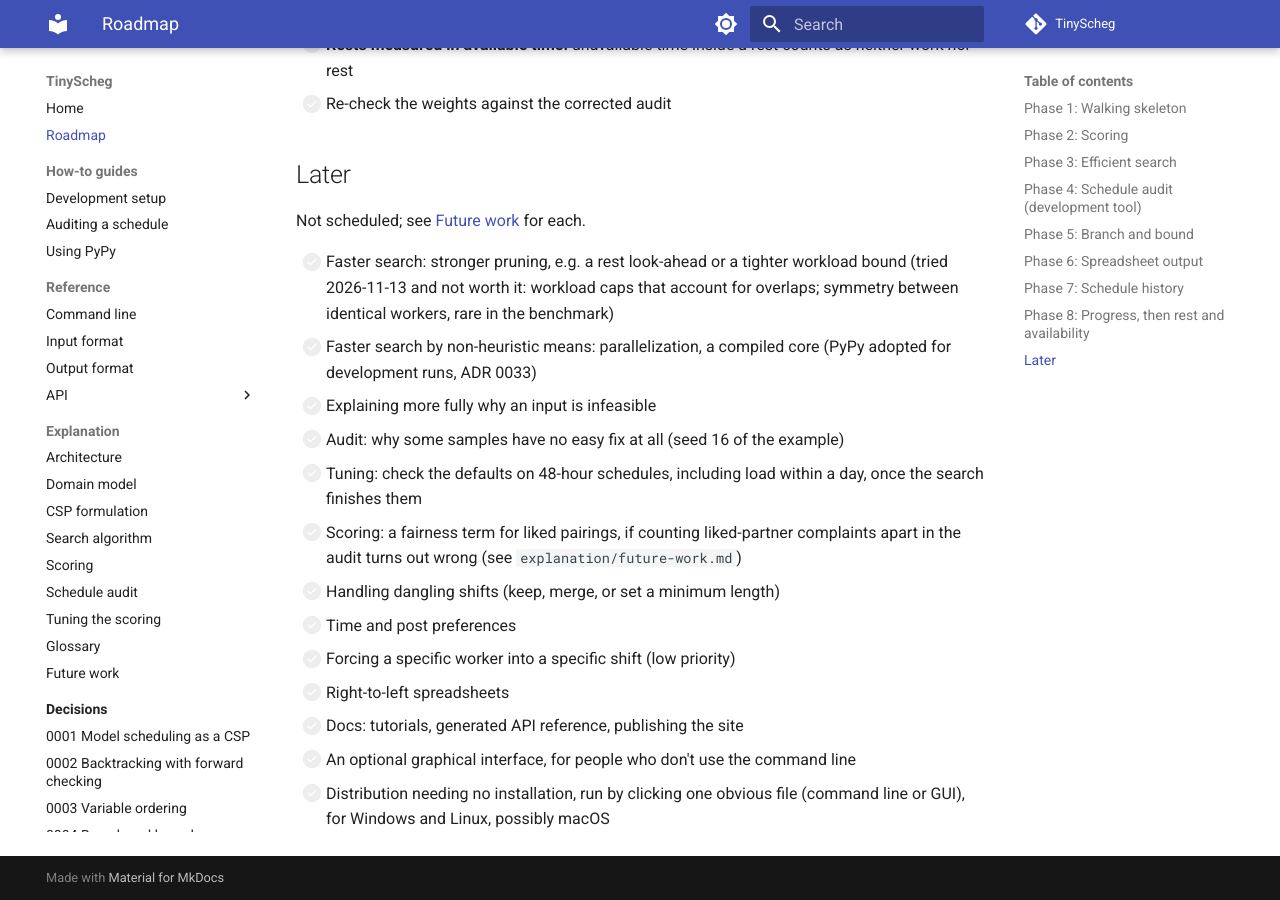
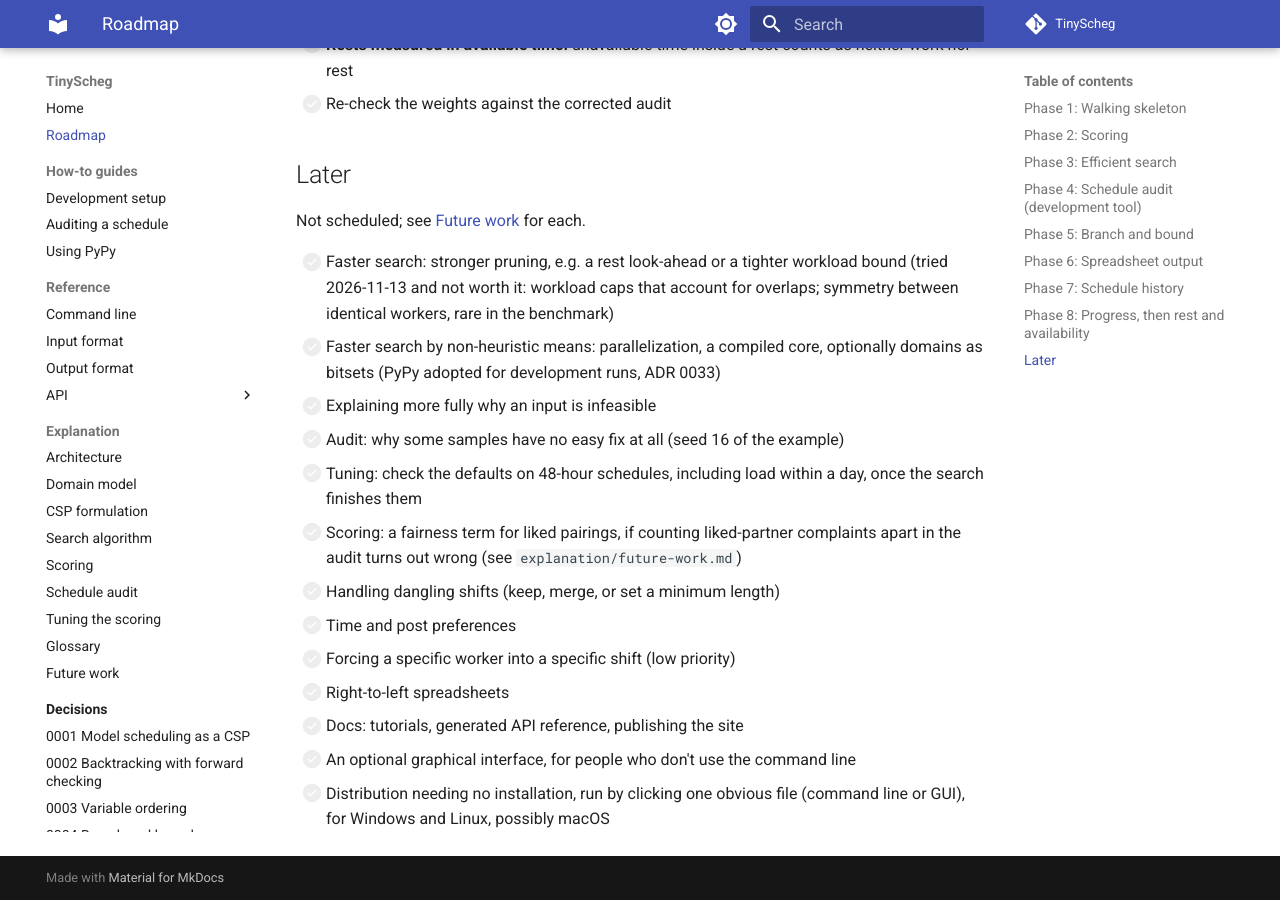
Before and after one commit to 3-kids-wearing-a-trenchcoat/TinyScheg, an MkDocs documentation site: the page built from docs/roadmap.md, in a window 1280 px wide and 900 px high, scrolled down 5265 px. Built offline with MkDocs 1.6.1 and Material for MkDocs 9.7.7, drawn with Linux system fonts in a browser that asks for light colours; comment, search, counter and statistics services are not loaded.

Commit message:
Docs: domains as bitsets, an optional idea among the deferred non-heuristic speedups
Co-Authored-By: Claude Opus 5.5 <noreply@anthropic.com>
Claude-Session: https://claude.ai/code/session_01F2KXFqzbHQdADpTZjkZwjF

```diff
--- a/docs/roadmap.md
+++ b/docs/roadmap.md
@@ -186,7 +186,8 @@ Not scheduled; see [Future work](explanation/future-work.md) for each.
 
 - [ ] Faster search: stronger pruning, e.g. a rest look-ahead or a tighter workload bound (tried 2026-11-13 and not worth
       it: workload caps that account for overlaps; symmetry between identical workers, rare in the benchmark)
-- [ ] Faster search by non-heuristic means: parallelization, a compiled core (PyPy adopted for development runs, ADR 0033)
+- [ ] Faster search by non-heuristic means: parallelization, a compiled core, optionally domains as bitsets (PyPy
+      adopted for development runs, ADR 0033)
 - [ ] Explaining more fully why an input is infeasible
 - [ ] Audit: why some samples have no easy fix at all (seed 16 of the example)
 - [ ] Tuning: check the defaults on 48-hour schedules, including load within a day, once the search finishes them
```
Also changed, not shown: docs/explanation/future-work.md (+8 -0 lines).
